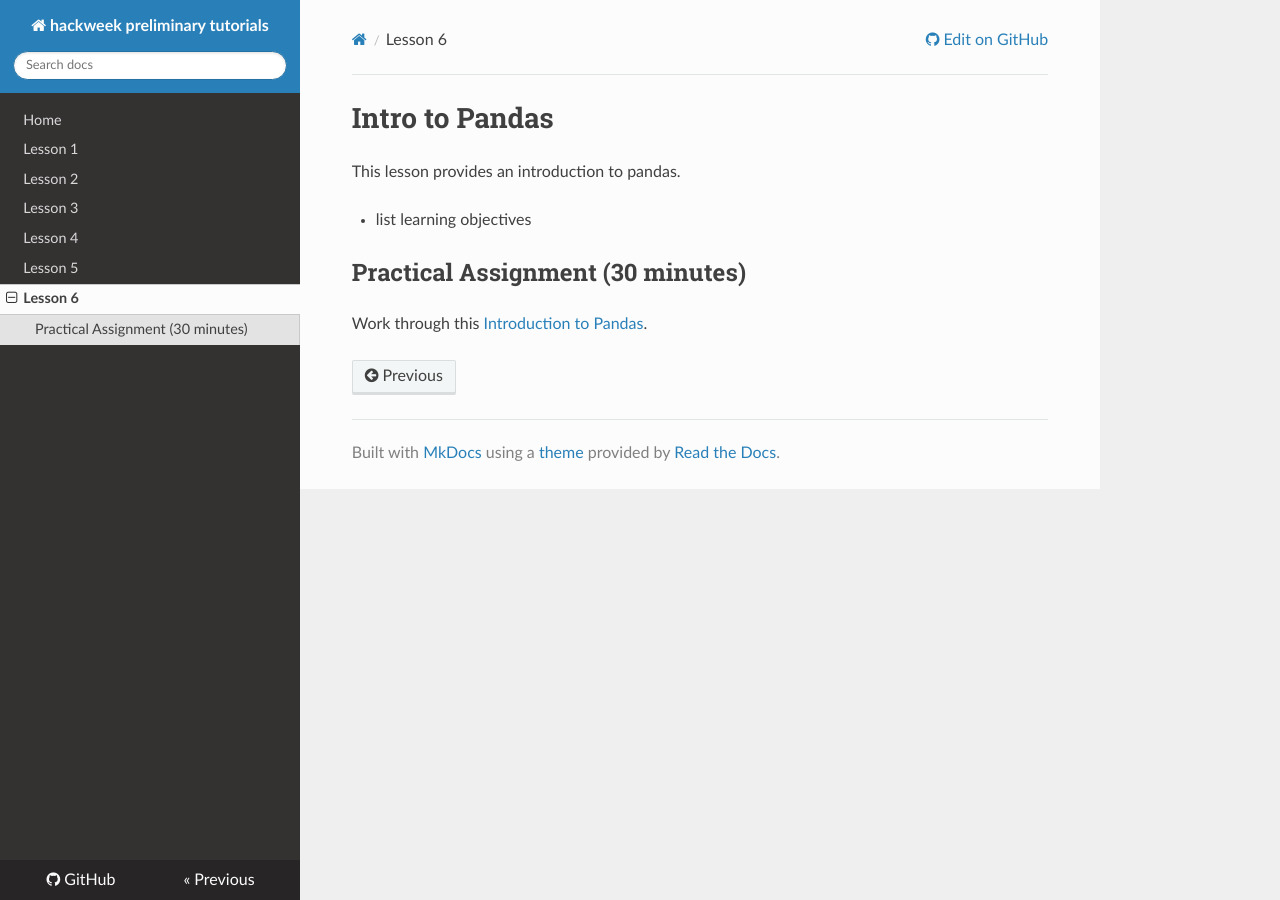
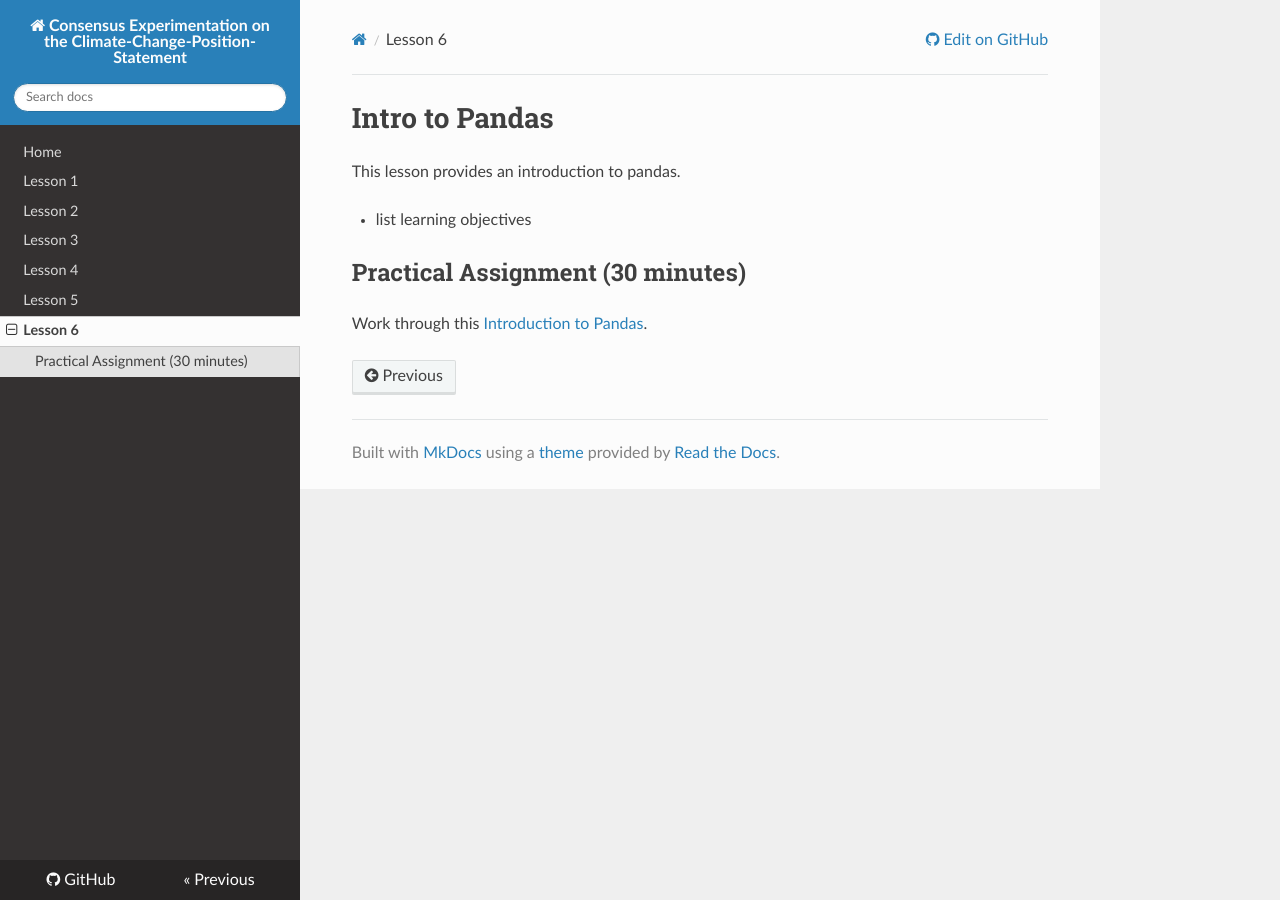
Before and after one commit to Bran-hoff/Climate-Crisis-Position, an MkDocs documentation site: the page built from docs/pandas.md, in a window 1280 px wide. Built offline with MkDocs 1.6.1, drawn with Linux system fonts in a browser that asks for light colours; nearby versions of some CDN libraries.

Commit message:
Updating yml

```diff
--- a/mkdocs.yml
+++ b/mkdocs.yml
@@ -1,4 +1,4 @@
-site_name: hackweek preliminary tutorials
+site_name: Consensus Experimentation on  the Climate-Change-Position-Statement
 nav:
     - Home: index.md
     - Lesson 1: github.md
@@ -15,12 +15,12 @@ plugins:
     - markdownextradata
 extra:
   hackweek:
-    name: Cryospheric Sciences with ICESat-2
-    web_url: https://icesat-2hackweek.github.io
-    slack_url: https://icesat2hackweek2020.slack.com/messages/CDQFBU571/
-    github_org_url: https://github.com/icesat-2hackweek
+    name: Climate-Change-Position-Statement
+    web_url: https://climatechangepoistion.github.io
+    slack_url: https://waterhackweek.slack.com
+    github_org_url: https://github.com/waterhackweek
     pangeo_url: https://aws-uswest2.pangeo.io
-    admin_contact: Jane Koh
+    admin_contact: Christina Bandaragoda
 markdown_extensions:
   - admonition
-repo_url: https://github.com/uwescience/hackweek-preliminary-tutorials
+repo_url: https://github.com/waterhackweek/Climate-Change-Position-Statement
```
